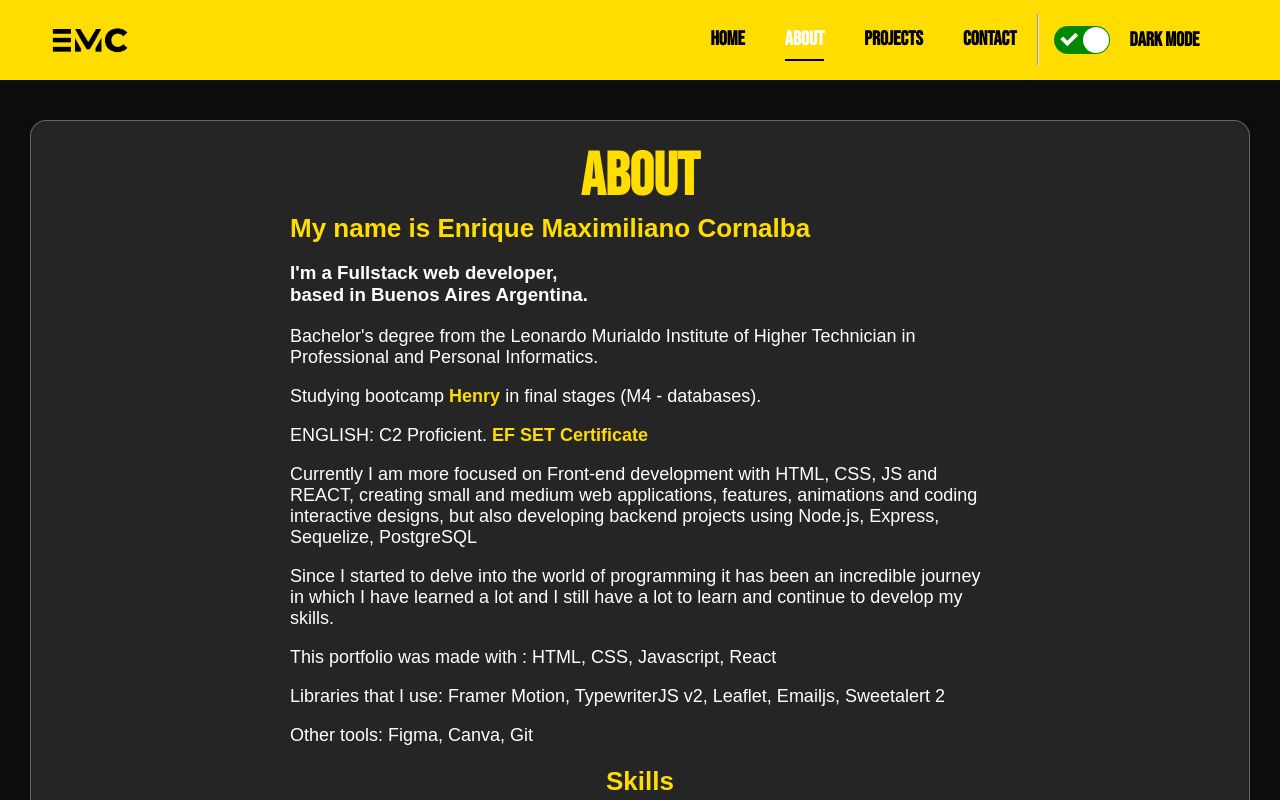
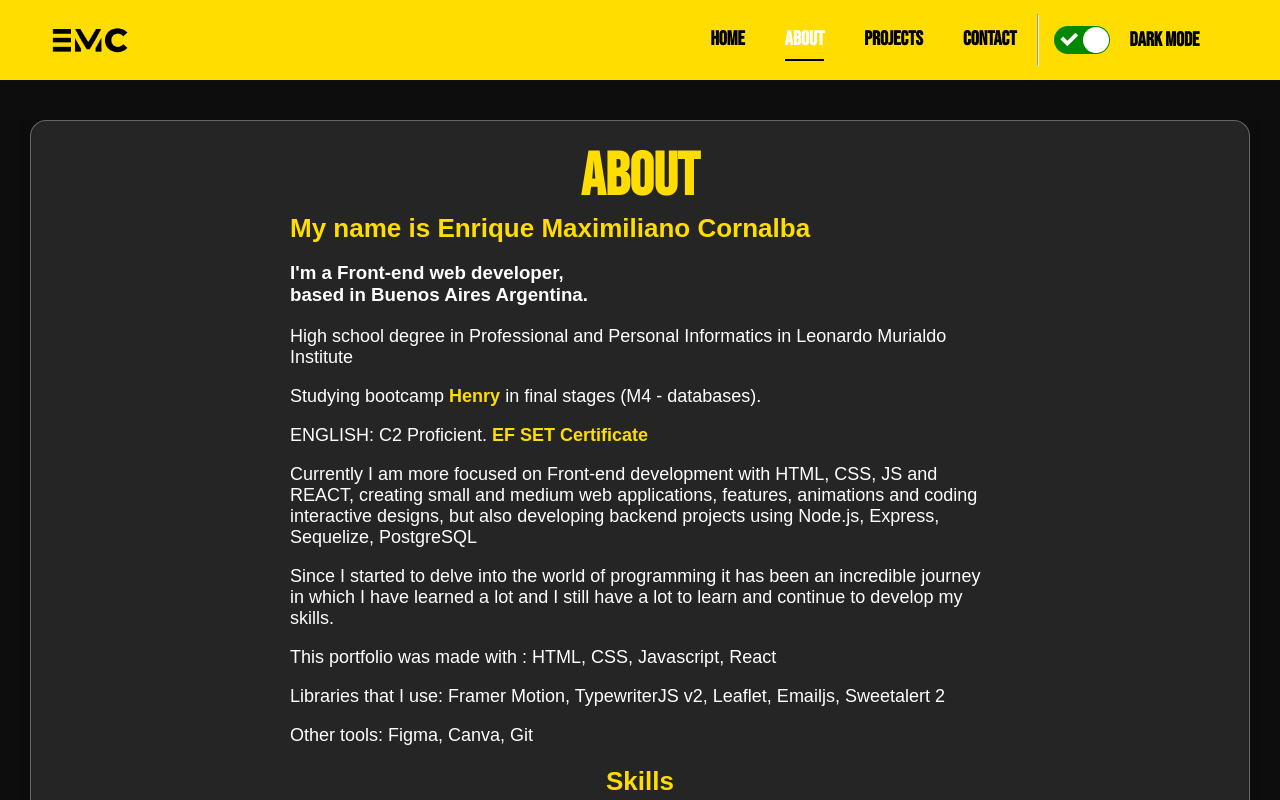
Before and after one commit to maxiscor7/final-portfolio, a React (Create React App) app: page /about in a window 1280 px wide. Shown: the top 800 px of the page. Built offline with nearby package versions, Linux system fonts and the light colour scheme; a web font is replaced by a local one.

Commit message:
change  about description

```diff
--- a/src/componentes/about/About.js
+++ b/src/componentes/about/About.js
@@ -46,11 +46,13 @@ export default function About() {
             <div className="container-h2-legend">
               <h2 >My name is Enrique Maximiliano Cornalba</h2>
               <br />
-              <h3>I'm a Fullstack web developer,<br /> based in Buenos Aires Argentina.</h3>
+              <h3>I'm a Front-end web developer,<br /> based in Buenos Aires Argentina.</h3>
             </div>
 
             <div>
-              <p>Bachelor's degree from the Leonardo Murialdo Institute of Higher Technician in Professional and Personal Informatics.</p>
+              <p>High school degree in Professional
+                and Personal Informatics in Leonardo
+                Murialdo Institute</p>
               <br />
               <p>Studying bootcamp <a href="https://www.soyhenry.com/?utm_source=google&utm_medium=cpc&utm_campaign=GADS_SEARCH_ARG_BRAND&utm_content=brand&gclid=CjwKCAiA85efBhBbEiwAD7oLQLJDaC1V0KG85etlbF8U4j2EiibP6BWSB2_rqKHT6sBt9H_HSvy5ZBoCqVQQAvD_BwE" target='_blank' rel="noreferrer" >Henry</a> in final stages (M4 - databases).</p>
               <br />
```
